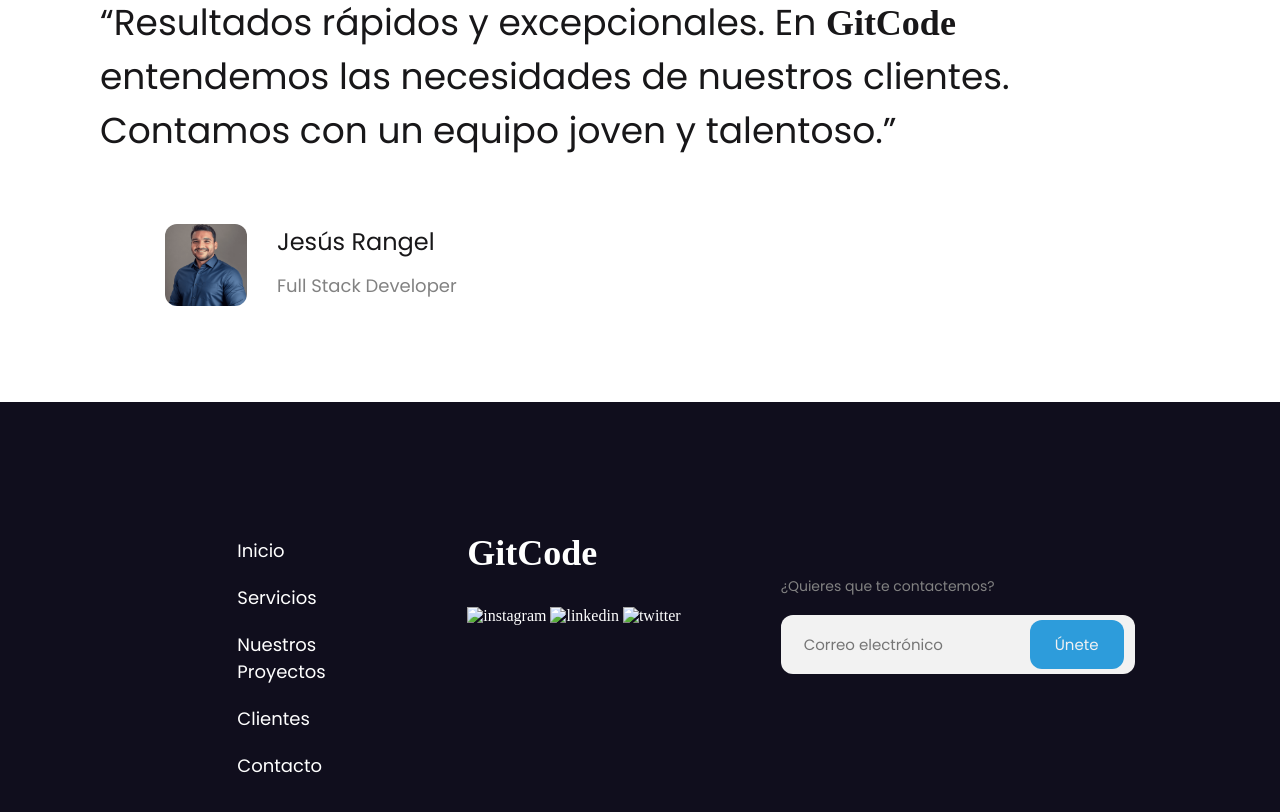
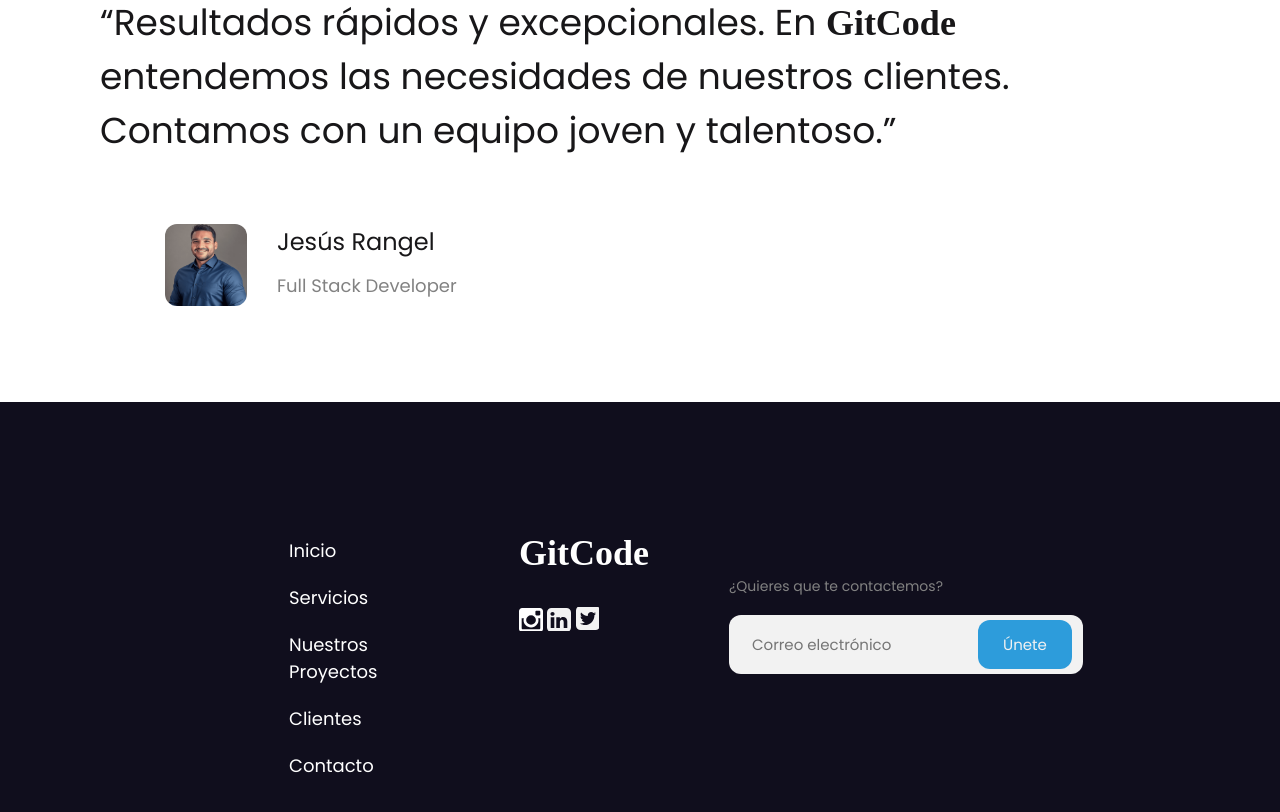
Before and after one commit to jerangel1/gitCodeHtml, a plain HTML site: page index.html in a window 1280 px wide. Shown: the part 4998-5810 px from the top of the page. Drawn offline with Linux system fonts and the light colour scheme; the site is published under a folder, as on GitHub Pages, so addresses that start at the root find nothing; a web font is replaced by a local one.

Commit message:
fix imgs

```diff
--- a/index.html
+++ b/index.html
@@ -282,9 +282,9 @@
           <div>
             <p id="owner" class="edie"><a href="#">GitCode</a></p>
             <div class="socials">
-              <img src="/img/socials/instagram.svg" alt="instagram" />
-              <img src="/img/socials/linkedin.svg" alt="linkedin" />
-              <img src="/img/socials/twitter.svg" alt="twitter" />
+              <img src="img/socials/instagram.svg" alt="instagram" />
+              <img src="img/socials/linkedin.svg" alt="linkedin" />
+              <img src="img/socials/twitter.svg" alt="twitter" />
             </div>
           </div>
 
```
